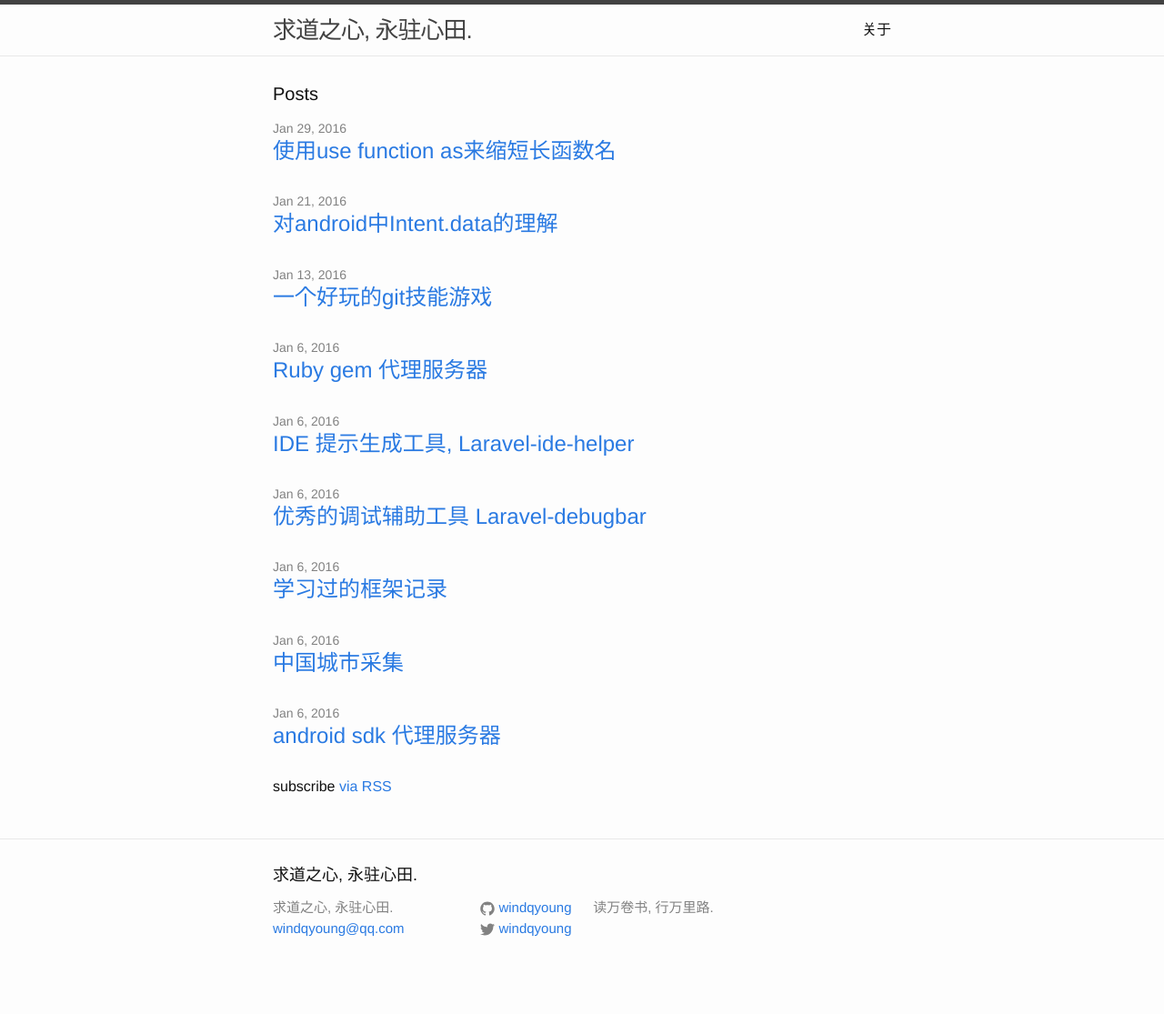
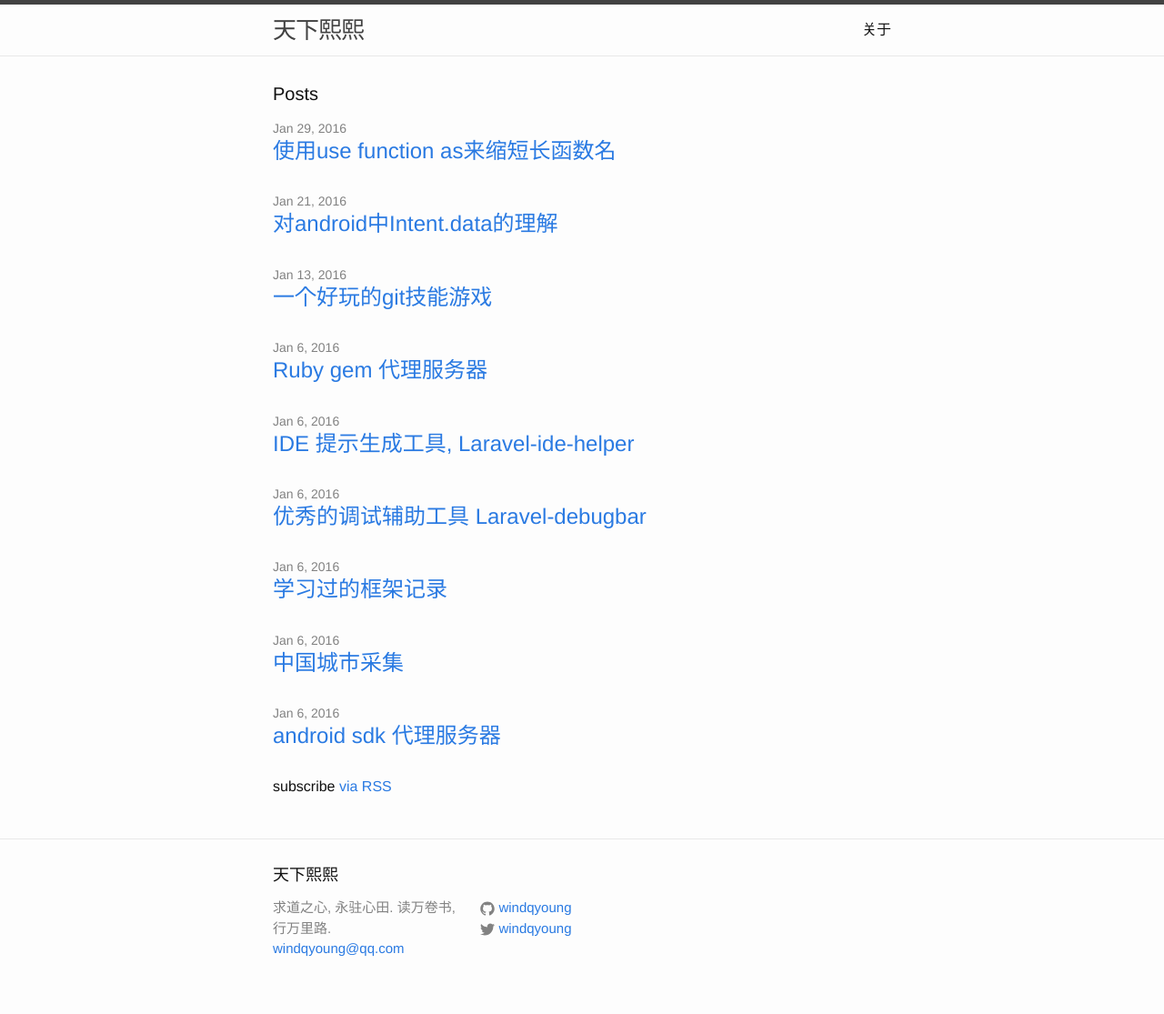
Before and after one commit to windqyoung/windqyoung.github.io, a Jekyll site: the page built from index.html, in a window 1280 px wide. Shown: the whole page at 91% size. Built offline with Jekyll 4.4.1, drawn with Linux system fonts in a browser that asks for light colours; nearby versions of some CDN libraries; before the commit the page ends 1092 px from its top, so only the background shows below that.

Commit message:
change title

```diff
--- a/_config.yml
+++ b/_config.yml
@@ -6,7 +6,7 @@
 # 'jekyll serve'. If you change this file, please restart the server process.
 
 # Site settings
-title: 求道之心, 永驻心田.
+title: 天下熙熙
 email: windqyoung@qq.com
 description: > # this means to ignore newlines until "baseurl:"
     日常学习使用心得.
@@ -17,8 +17,7 @@
 
 # Build settings
 markdown: kramdown
-mani: 读万卷书, 行万里路.
-
+mani: 求道之心, 永驻心田. 读万卷书, 行万里路.
 
 defaults:
   -
--- a/_includes/footer.html
+++ b/_includes/footer.html
@@ -7,7 +7,7 @@
     <div class="footer-col-wrapper">
       <div class="footer-col footer-col-1">
         <ul class="contact-list">
-          <li>{{ site.title }}</li>
+          <li>{{ site.mani }}</li>
           <li><a href="mailto:{{ site.email }}">{{ site.email }}</a></li>
         </ul>
       </div>
@@ -29,7 +29,6 @@
       </div>
 
       <div class="footer-col footer-col-3">
-        <p>{{ site.mani }}</p>
       </div>
     </div>
 
```
